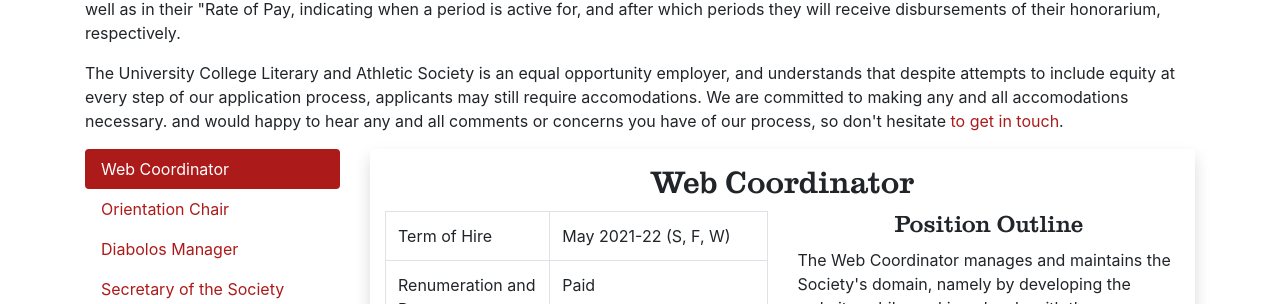
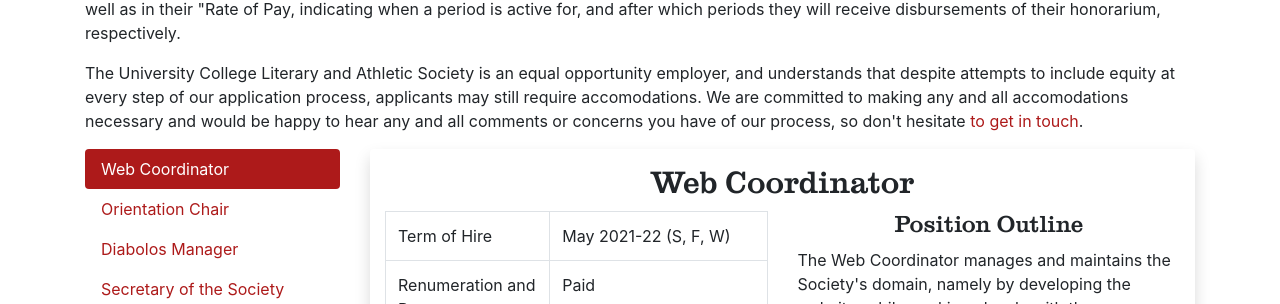
Before and after one commit to uclit-webmaster/uclit-site, a Jekyll site: the page built from get-involved/jobs-and-employment.html, in a window 1280 px wide and 1313 px high. Shown: the part 315-619 px from the top of the window. Built offline with Jekyll 4.4.1, drawn with Linux system fonts in a browser that asks for light colours; nearby versions of some CDN libraries.

```diff
--- a/_data/jobs-employment.yml
+++ b/_data/jobs-employment.yml
@@ -28,7 +28,7 @@ text: |
 
   <p> The Council term and their employment periods are split into three four-month units: the Summer Period (S) from May to August, the Fall Period (F) from September to December, and the Winter Period (W) from January to April. These periods are denoted both in a position's "Term of Hire", as well as in their "Rate of Pay, indicating when a period is active for, and after which periods they will receive disbursements of their honorarium, respectively.</p>
 
-  <p>The University College Literary and Athletic Society is an equal opportunity employer, and understands that despite attempts to include equity at every step of our application process, applicants may still require accomodations. We are committed to making any and all accomodations necessary. and would happy to hear any and all comments or concerns you have of our process, so don't hesitate <a href="mailto:equity.outreach@uclit.ca">to get in touch</a>.
+  <p>The University College Literary and Athletic Society is an equal opportunity employer, and understands that despite attempts to include equity at every step of our application process, applicants may still require accomodations. We are committed to making any and all accomodations necessary and would be happy to hear any and all comments or concerns you have of our process, so don't hesitate <a href="mailto:equity.outreach@uclit.ca">to get in touch</a>.
 
   <p>
   </p>
```
